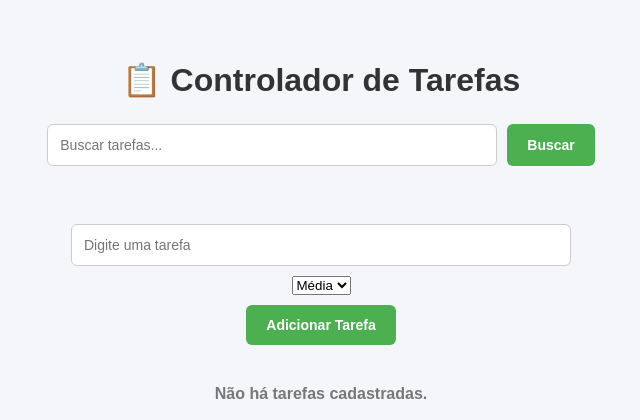
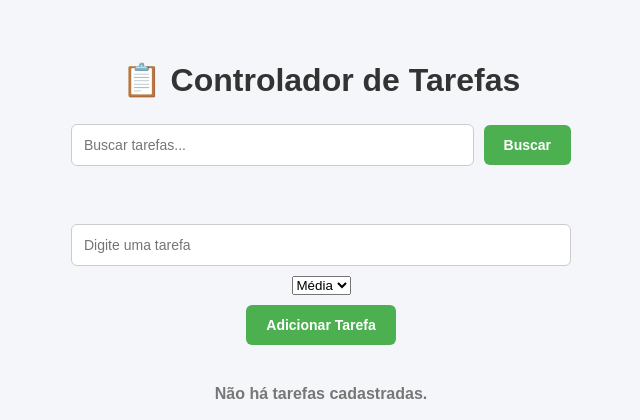
Before and after one commit to Kalelcst/Projeto_Flask, a Flask app: page / in a window 1280 px wide. Shown: the part 48-468 px from the top of the page, without its empty margins (319-959 px from the left). Run offline with Flask 3, Linux system fonts and the light colour scheme; the visitor is signed in with stand-in values (Sample User, id 1).

Commit message:
Alinha largura das barras de busca e adicionar tarefa

```diff
--- a/static/css/main.css
+++ b/static/css/main.css
@@ -113,6 +113,9 @@ a:hover {
     flex-direction: column;
     align-items: center;
     gap: 10px;
+    max-width: 500px;
+    margin-left: auto;
+    margin-right: auto;
 }
 
 .form-row {
@@ -163,14 +166,17 @@ button:hover {
 .search-form {
     display: flex;
     justify-content: center;
+    align-items: center;
     gap: 10px;
     margin-bottom: 20px;
-    flex-wrap: wrap;
+    max-width: 500px;
+    margin-left: auto;
+    margin-right: auto;
 }
 
 .search-form input[type="text"] {
-    width: 100%;
-    max-width: 450px;
+    flex: 1;
+    max-width: 100%;
 }
 
 /* =========================
```
